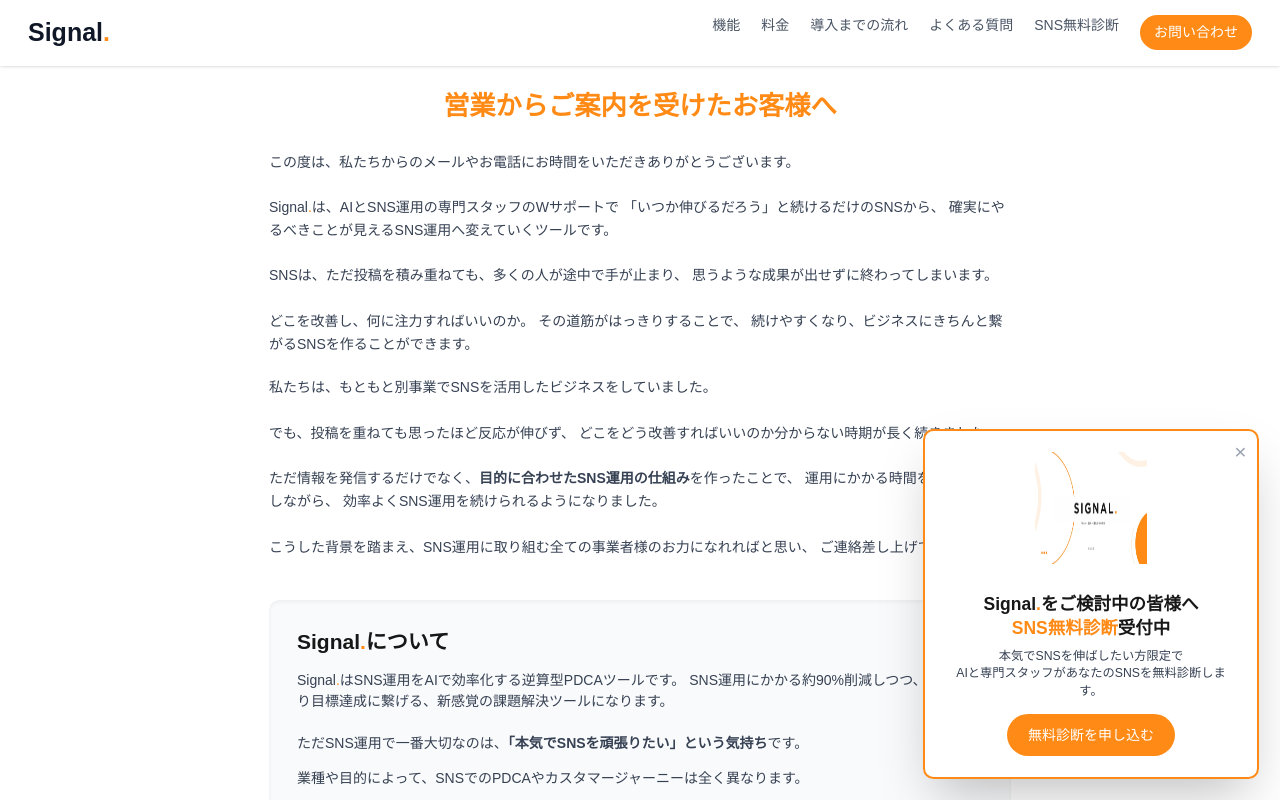
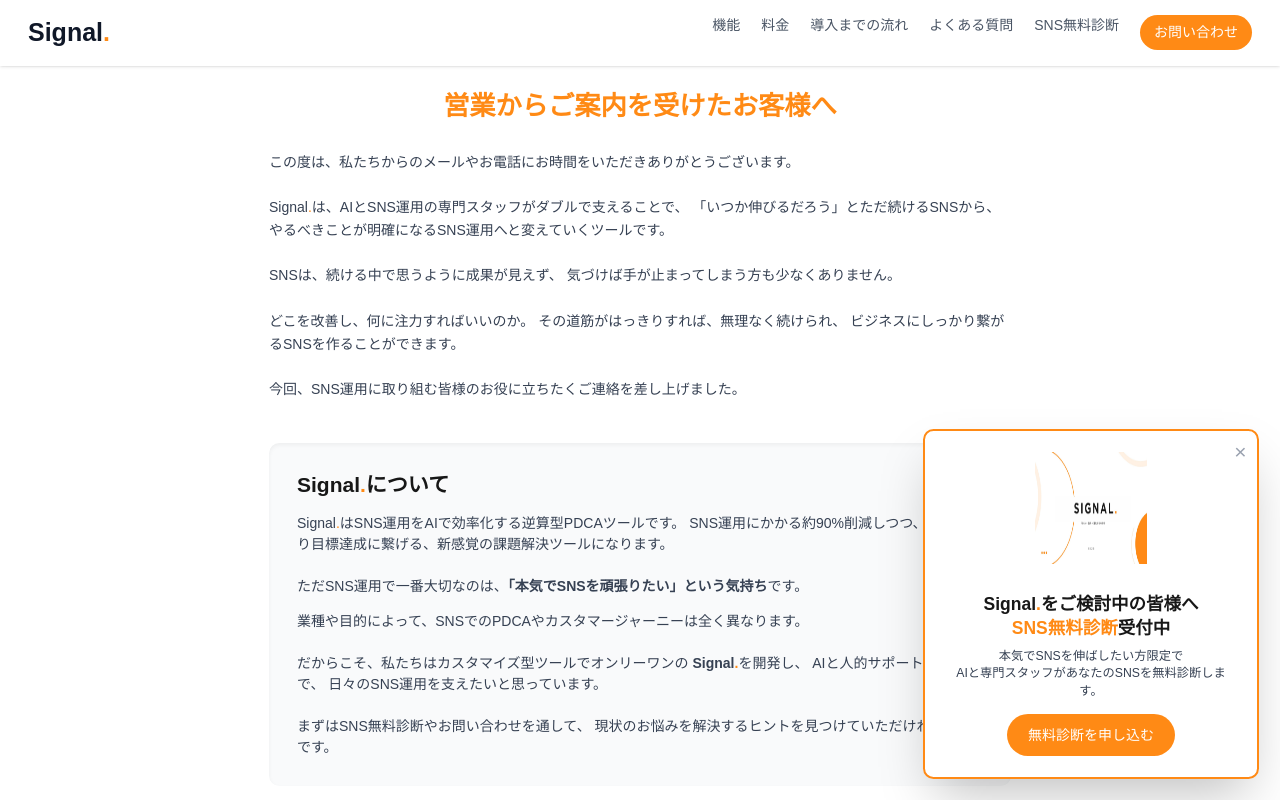
Before and after one commit to mogcia-app/signal-hp, a Next.js app: page /about in a window 1280 px wide. Shown: the top 800 px of the page. Built offline with nearby package versions, Linux system fonts and the light colour scheme.

Commit message:
v1.2.1 aboutページ追加

```diff
--- a/src/app/about/page.tsx
+++ b/src/app/about/page.tsx
@@ -5,37 +5,24 @@
         営業からご案内を受けたお客様へ
       </h1>
 
-     <p className="text-gray-700 leading-relaxed mb-6">
+   <p className="text-gray-700 leading-relaxed mb-6">
   この度は、私たちからのメールやお電話にお時間をいただきありがとうございます。
   <br /><br />
   <span>
     Signal<span className="text-[#ff8a15]">.</span>
-  </span>は、AIとSNS運用の専門スタッフのWサポートで
-「いつか伸びるだろう」と続けるだけのSNSから、
-確実にやるべきことが見えるSNS運用へ変えていくツールです。
-<br /><br />
-SNSは、ただ投稿を積み重ねても、多くの人が途中で手が止まり、
-思うような成果が出せずに終わってしまいます。
-<br /><br />
-どこを改善し、何に注力すればいいのか。
-その道筋がはっきりすることで、
-続けやすくなり、ビジネスにきちんと繋がるSNSを作ることができます。
+  </span>は、AIとSNS運用の専門スタッフがダブルで支えることで、
+  「いつか伸びるだろう」とただ続けるSNSから、
+  やるべきことが明確になるSNS運用へと変えていくツールです。
+  <br /><br />
+  SNSは、続ける中で思うように成果が見えず、
+  気づけば手が止まってしまう方も少なくありません。
+  <br /><br />
+  どこを改善し、何に注力すればいいのか。
+  その道筋がはっきりすれば、無理なく続けられ、
+  ビジネスにしっかり繋がるSNSを作ることができます。
+  <br /><br />
+  今回、SNS運用に取り組む皆様のお役に立ちたくご連絡を差し上げました。
 </p>
-
-      <p className="text-gray-700 leading-relaxed mb-6">
-       私たちは、もともと別事業でSNSを活用したビジネスをしていました。
-<br /><br />
-でも、投稿を重ねても思ったほど反応が伸びず、
-どこをどう改善すればいいのか分からない時期が長く続きました。
-<br /><br />
-        ただ情報を発信するだけでなく、
-        <strong>目的に合わせたSNS運用の仕組み</strong>を作ったことで、
-       運用にかかる時間を大幅に減らしながら、
-効率よくSNS運用を続けられるようになりました。
-       <br /><br />
-       こうした背景を踏まえ、SNS運用に取り組む全ての事業者様のお力になれればと思い、
-       ご連絡差し上げております。
-      </p>
 
       <div className="my-12 bg-gray-50 p-8 rounded-xl shadow-inner">
        <h2 className="text-2xl font-bold mb-4">
@@ -62,7 +49,7 @@
           日々のSNS運用を支えたいと思っています。
           <br /><br />
         まずはSNS無料診断やお問い合わせを通して、
-        現在のお悩みを解決するヒントを見つけていただければ幸いです。
+        現状のお悩みを解決するヒントを見つけていただければ幸いです。
         </p>
       </div>
 
```
